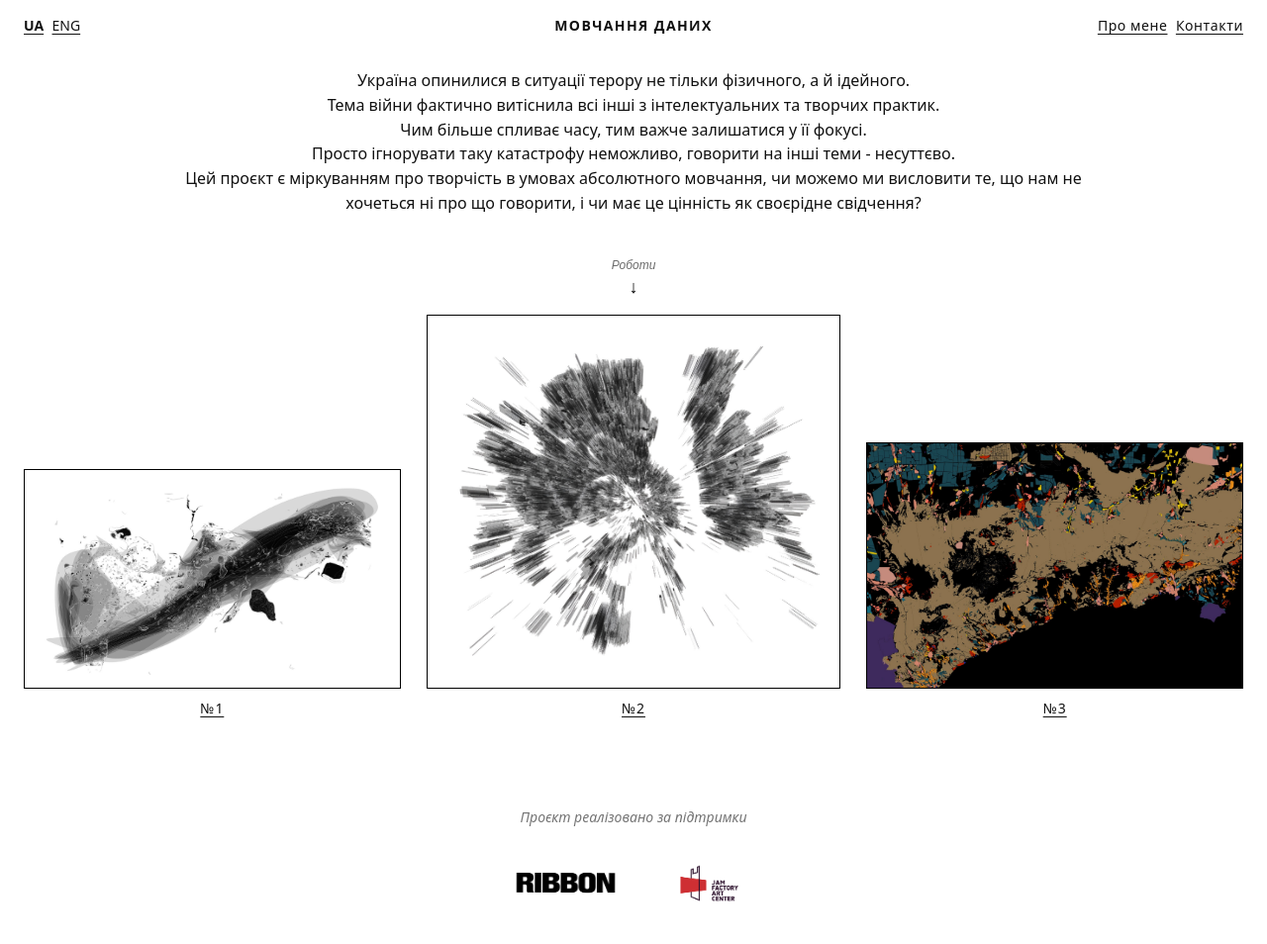
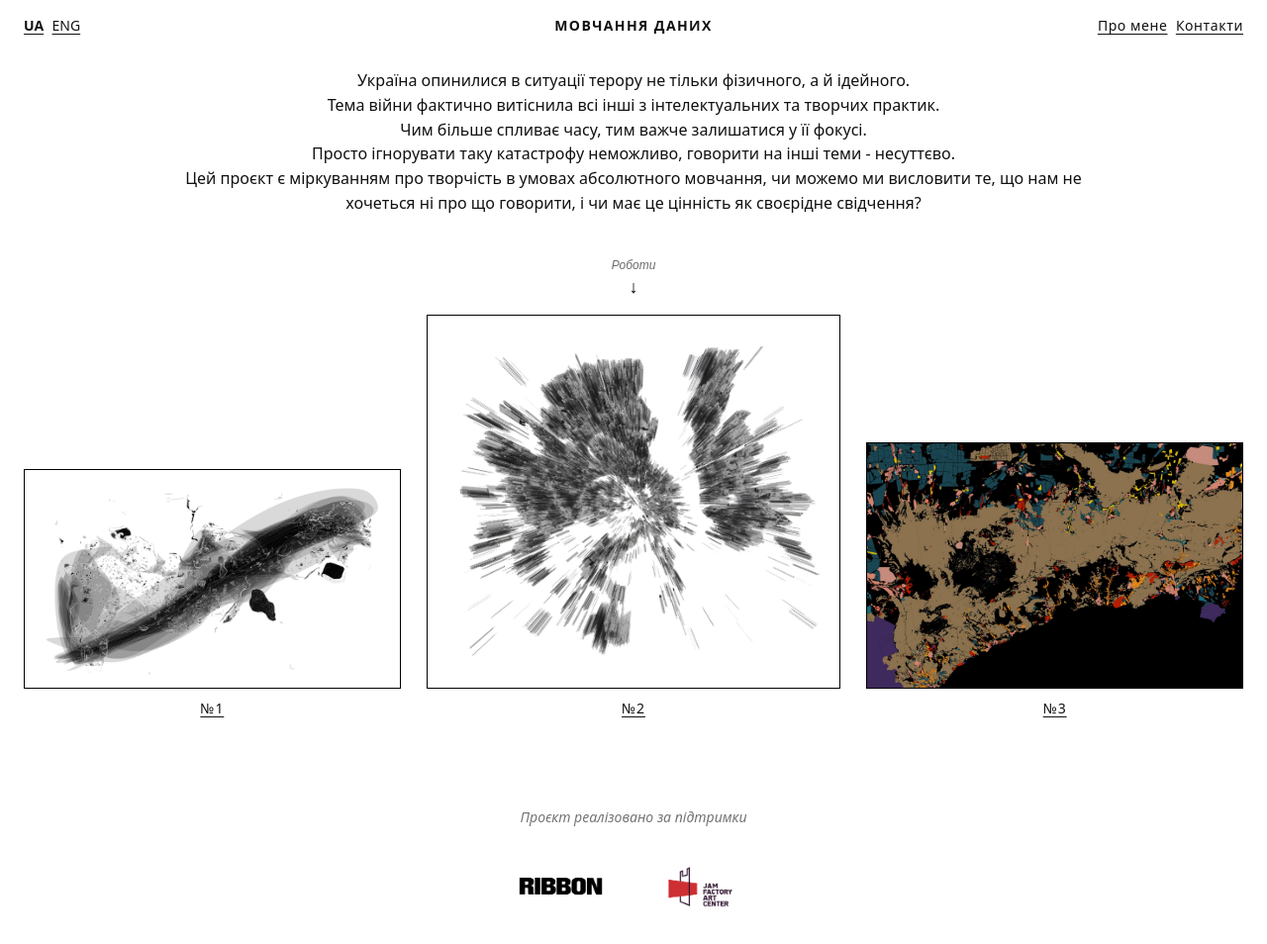
Before and after one commit to omutoz/silence-of-data, a website built with Vite: page index.html in a window 1280 px wide. Shown: the whole page at 99% size. Built offline with nearby package versions, Linux system fonts and the light colour scheme.

Commit message:
Add files via upload

```diff
--- a/src/styles.css
+++ b/src/styles.css
@@ -463,6 +463,6 @@
   width: auto;
   display: block;
 }
-.home-support__logo--jfac{height:69px;}
+.home-support__logo--jfac{height:76px;}
 
-.home-support__logo--ribbon{height:32px;}
+.home-support__logo--ribbon{height:27px;}
```
